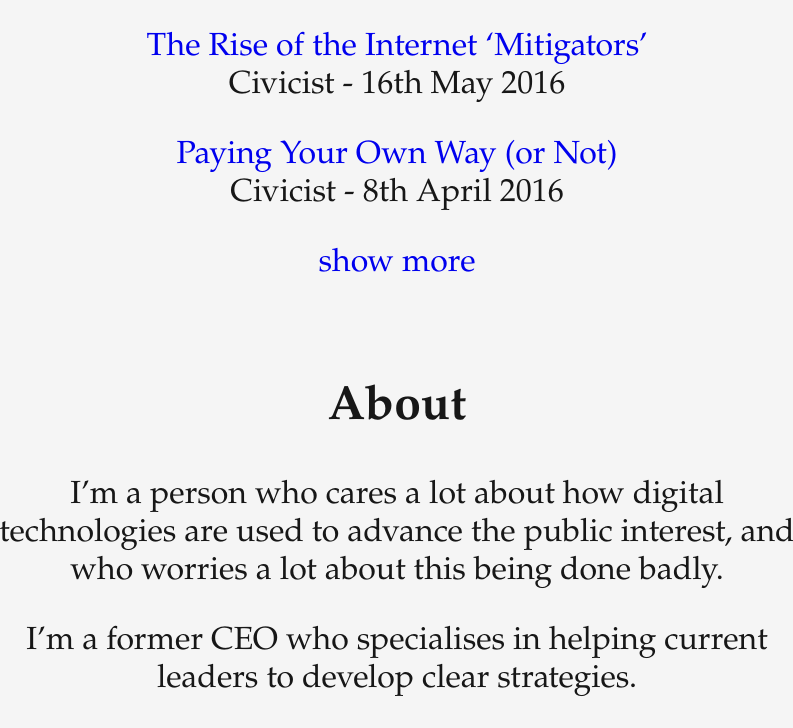
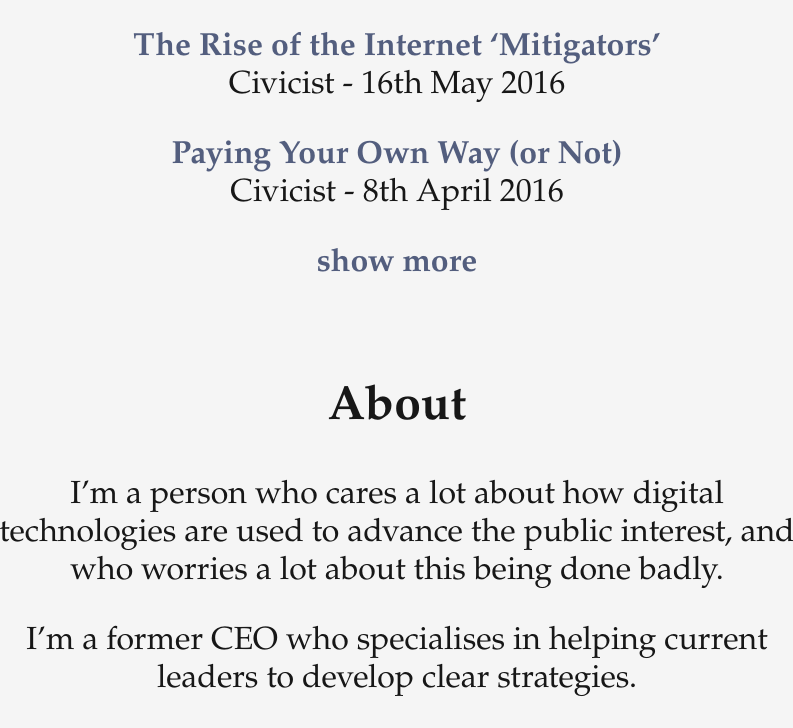
Before and after one commit to annapowellsmith/toms-website, a plain HTML site: page index.html in a window 1280 px wide. Shown: the part 674-1402 px from the top of the page, without its empty margins (243-1036 px from the left). Drawn offline with Linux system fonts and the light colour scheme.

Commit message:
Experiment with link styles

```diff
--- a/index.css
+++ b/index.css
@@ -22,6 +22,13 @@ p {
 }
 a {
     text-decoration: none;
+    font-weight: bold;
+}
+a:link {
+    color: #535e7e;
+}
+a:visited {
+    color: #535e7e;
 }
 ul {
     font-size: 2em;
```
